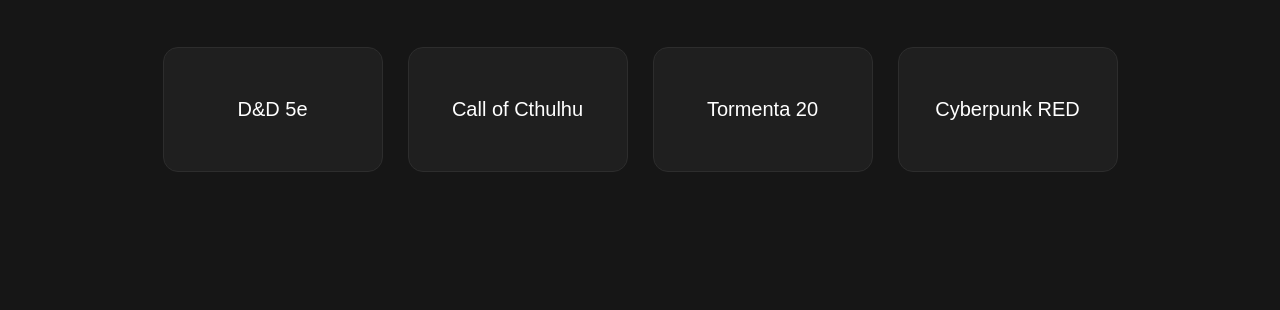
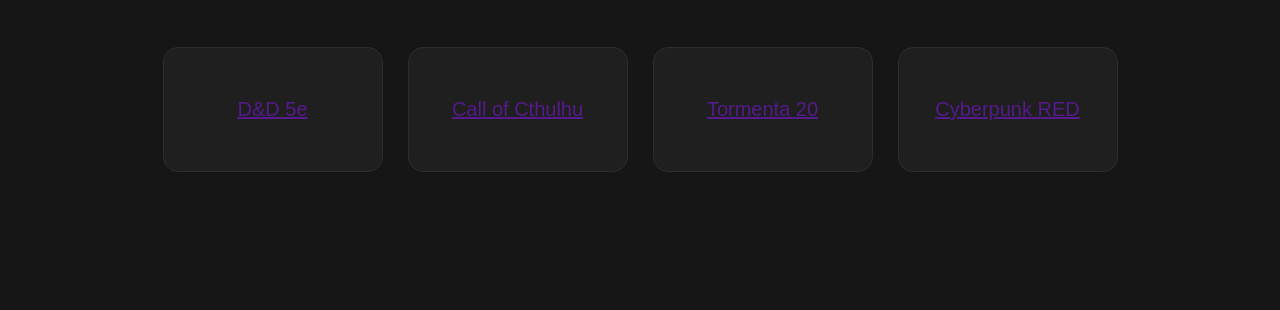
Before and after one commit to Link9774/Grim-rio_do_Mestre, a plain HTML site: page index.html in a window 1280 px wide. Shown: the part 212-522 px from the top of the page. Drawn offline with Linux system fonts and the light colour scheme.

Commit message:
Update index.html

```diff
--- a/index.html
+++ b/index.html
@@ -58,21 +58,10 @@
 
         <div class="cards">
 
-            <div class="card">
-                D&D 5e
-            </div>
-
-            <div class="card">
-                Call of Cthulhu
-            </div>
-
-            <div class="card">
-                Tormenta 20
-            </div>
-
-            <div class="card">
-                Cyberpunk RED
-            </div>
+            <a href="" class="card">D&D 5e </a>
+            <a href="" class="card">Call of Cthulhu </a>
+            <a href="" class="card"> Tormenta 20 </a>
+            <a href="" class="card"> Cyberpunk RED </a>
 
         </div>
 
```
